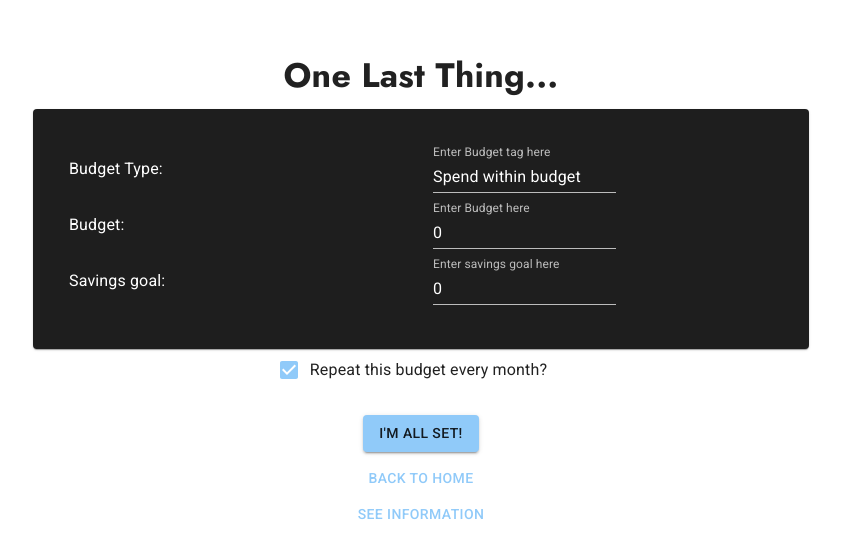
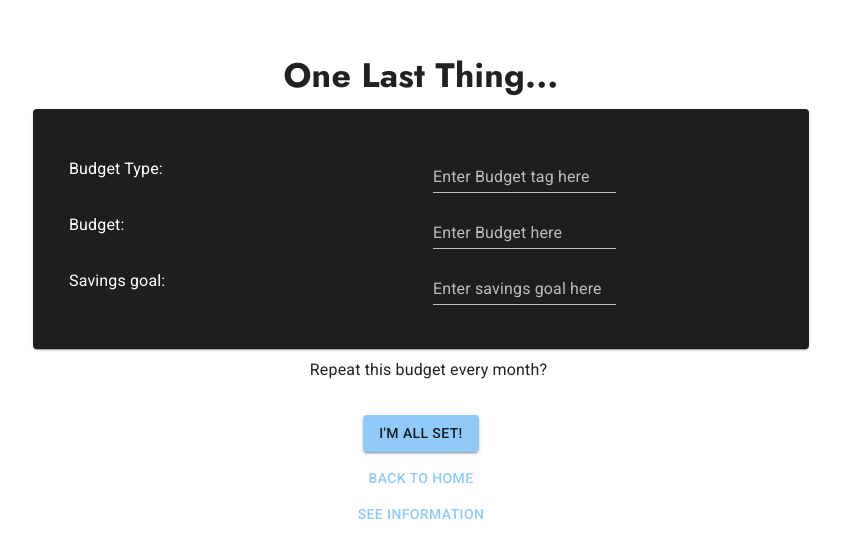
Before and after one commit to theonteo/moolah-app, a React (Create React App) app: page /Summary in a window 1280 px wide. Shown: the part 106-664 px from the top of the page, without its empty margins (219-1060 px from the left). Built offline with nearby package versions, Linux system fonts and the light colour scheme.

Commit message:
Input (#3)
* wip for changing input textfields

* input fix wip

* input field fix

* fix bug where input field's last character not being detected by onChange and checkbox value not being properly set

Co-authored-by: theonteo <56335249+theonteo@users.noreply.github.com>

```diff
--- a/src/Components/SummaryCard.tsx
+++ b/src/Components/SummaryCard.tsx
@@ -11,95 +11,90 @@ import FormControlLabel from '@mui/material/FormControlLabel';
 import Checkbox from '@mui/material/Checkbox';
 
 import '../Global.css'
+interface props {
 
-interface props
-{
+    //data variables
     budgetType: string;
     budgetValue: Number;
     savingsGoal: Number;
     repeatGoal: Boolean;
     result: Boolean;
+
+    //callback when textfield changes
+    InputChangeSetBudgetTypeEvent: any;
+    InputChangeSetBudgetValueEvent: any;
+    InputChangeSetSavingsGoalEvent: any;
+    InputChangeSetRepeatGoalEvent: any;
+
 }
-
 const SummaryCard: React.FC<props> =
-    ({ budgetType, budgetValue, savingsGoal, repeatGoal, result }: props) =>
-    {
+    ({ budgetType,
+        budgetValue,
+        savingsGoal,
+        repeatGoal,
+        result,
+        InputChangeSetBudgetTypeEvent,
+        InputChangeSetBudgetValueEvent,
+        InputChangeSetSavingsGoalEvent,
+        InputChangeSetRepeatGoalEvent
+    }: props) => {
 
         //use states
-        const [mbudgetType, setBudgetType] = React.useState<String>(budgetType);
-        const [mbudgetValue, setBudgetValue] = React.useState<Number>(budgetValue);
-        const [msavingsGoal, setSavingsGoal] = React.useState<Number>(savingsGoal);
-
-        const InputChangeSetBudgetType = (event: any) => { setBudgetType(event.target.value); };
-        const InputChangeSetBudgetValue = (event: any) => { setBudgetValue(event.target.value); };
-        const InputChangeSetSavingsGoal = (event: any) => { setSavingsGoal(event.target.value); };
-
-
-        const renderBudgetType = () =>
-        {
-            if (!result)
-            {
+        const renderBudgetType = () => {
+            if (!result) {
                 return (
                     <TextField
                         id="standard-required"
                         label="Enter Budget tag here"
                         variant="standard"
-                        value={mbudgetType}
-                        onChange={InputChangeSetBudgetType}
+
+                        onChange={InputChangeSetBudgetTypeEvent}
                     />)
-            } else
-            {
-                return (<Typography>{mbudgetType}</Typography>)
+            } else {
+                return (<Typography>{budgetType}</Typography>)
             }
         }
-        const renderBudget = () =>
-        {
-            if (!result)
-            {
+        const renderBudget = () => {
+            if (!result) {
                 return (
                     <TextField
                         id="standard-required"
                         label="Enter Budget here"
-                        value={mbudgetValue}
+
                         variant="standard"
                         type="number"
                         inputProps={{ inputMode: 'numeric', pattern: '[0-9]*' }}
-                        onChange={InputChangeSetBudgetValue}
+                        onChange={InputChangeSetBudgetValueEvent}
                     />)
-            } else
-            {
-                return (<Typography>{mbudgetValue}</Typography>)
+            } else {
+                return (<Typography>{budgetValue}</Typography>)
             }
         }
-        const renderSavingsGoal = () =>
-        {
-            if (!result)
-            {
+        const renderSavingsGoal = () => {
+            if (!result) {
                 return (<TextField
                     id="standard-required"
                     label="Enter savings goal here"
-                    value={msavingsGoal}
+
                     variant="standard"
                     type="number"
                     inputProps={{ inputMode: 'numeric', pattern: '[0-9]*' }}
-                    onChange={InputChangeSetSavingsGoal}
+                    onChange={InputChangeSetSavingsGoalEvent}
                 />)
-            } else
-            {
-                return (<Typography>{msavingsGoal}</Typography>)
+            } else {
+                return (<Typography>{savingsGoal}</Typography>)
             }
         }
 
-        const renderBudgetCheckBox = () =>
-        {
-            if (!result)
-            {
+        const renderBudgetCheckBox = () => {
+            if (!result) {
                 return (
-                    <FormControlLabel control={<Checkbox defaultChecked />}
+                    <FormControlLabel control={<Checkbox
+                        defaultChecked={false}
+                        onChange={InputChangeSetRepeatGoalEvent} />}
                         label="Repeat this budget every month?" />)
-            } else
-            {
-
+            } else {
+                return (<Typography>{repeatGoal}</Typography>)
             }
         }
 
--- a/src/Pages/Home.tsx
+++ b/src/Pages/Home.tsx
@@ -13,11 +13,10 @@ import Link from '@mui/material/Link';
 import { Grid } from "@mui/material";
 import { Button } from '@mui/material';
 import Card from '@mui/material/Card';
-import CardContent from '@mui/material/CardContent';
 import { ThemeProvider } from '@mui/material/styles';
 import { Box } from '@mui/system';
 import '../Theme/Theme';
-import { themeDark, themeLight } from '../Theme/Theme';
+import { themeLight } from '../Theme/Theme';
 
 export default class Home extends React.Component
 {
--- a/src/Pages/InformationPage.tsx
+++ b/src/Pages/InformationPage.tsx
@@ -32,7 +32,11 @@ export default class InformationPage extends React.Component
                             budgetValue={1}
                             savingsGoal={1}
                             repeatGoal={true}
-                            result={true}>
+                            result={true}
+                            InputChangeSetBudgetTypeEvent={null}
+                            InputChangeSetBudgetValueEvent={null}
+                            InputChangeSetSavingsGoalEvent={null}
+                            InputChangeSetRepeatGoalEvent={null}>
                         </SummaryCard>
 
                         <Link to="/">
--- a/src/Pages/SummaryPage.tsx
+++ b/src/Pages/SummaryPage.tsx
@@ -9,30 +9,56 @@ import Button from '@mui/material/Button';
 import Typography from '@mui/material/Typography';
 import { Grid } from "@mui/material";
 
-interface props
-{
+import Axios from "axios";
+
+interface props {
     budgetType: string;
     budgetValue: Number;
     savingsGoal: Number;
     repeatGoal: Boolean;
     result: Boolean;
 }
-export default class SummaryPage extends React.Component
+const summaryProps: props =
 {
+    budgetType: "Essentials",
+    budgetValue: 0,
+    savingsGoal: 0,
+    repeatGoal: false,
+    result: false
+};
+export const SummaryPage: React.FC = () => {
 
-    private summaryProps: props =
-        {
-            "budgetType": "Spend within budget", "budgetValue": 0, "savingsGoal": 0,
-            "repeatGoal": false, "result": false
+
+    const [mbudgetType, setBudgetType] = React.useState<String>("");
+    const [mbudgetValue, setBudgetValue] = React.useState<Number>(0);
+    const [msavingsGoal, setSavingsGoal] = React.useState<Number>(0);
+    const [mrepeatGoal, setRepeatGoal] = React.useState<Boolean>(false);
+
+    const InputChangeSetBudgetType = async function (event: any) {
+        await setBudgetType(event.target.value);
+    };
+    const InputChangeSetBudgetValue = async function (event: any) {
+        await setBudgetValue(event.target.value);
+    };
+    const InputChangeSetSavingsGoal = async function (event: any) {
+        await setSavingsGoal(event.target.value);
+    };
+    const InputChangeSetRepeatGoal = async function (event: any) {
+        await setRepeatGoal(event.target.checked);
     };
 
+    //on button press - send to server
+    const sendToServer = () => {
+        Axios.post(`https://moolah-app-backend.herokuapp.com/budgets`, {
+            budget_type: mbudgetType,
+            budget_amount: mbudgetValue,
+            saving_goal: msavingsGoal,
+            repeat_budget: mrepeatGoal
+        }).then(response => {
+            console.log(response)
+        });
+    }
 
-    //on button press - send to server
-    sendToServer = () =>
-    {
-    }
-    render()
-    {
     return (
         <div>
             <ThemeProvider theme={themeDark}>
@@ -49,15 +75,21 @@ export default class SummaryPage extends React.Component
                         One Last Thing...
                     </Typography>
                     <SummaryCard
-                            budgetType={this.summaryProps.budgetType}
-                            budgetValue={this.summaryProps.budgetValue}
-                            savingsGoal={this.summaryProps.savingsGoal}
-                            repeatGoal={this.summaryProps.repeatGoal}
-                            result={this.summaryProps.result}>
+                        budgetType={summaryProps.budgetType}
+                        budgetValue={summaryProps.budgetValue}
+                        savingsGoal={summaryProps.savingsGoal}
+                        repeatGoal={summaryProps.repeatGoal}
+                        result={summaryProps.result}
+
+                        InputChangeSetBudgetTypeEvent={InputChangeSetBudgetType}
+                        InputChangeSetBudgetValueEvent={InputChangeSetBudgetValue}
+                        InputChangeSetSavingsGoalEvent={InputChangeSetSavingsGoal}
+                        InputChangeSetRepeatGoalEvent={InputChangeSetRepeatGoal}
+                    >
                     </SummaryCard>
 
                     <Box m={1} pt={2}>
-                            <Button variant="contained" onClick={this.sendToServer}>I'm all set!</Button>
+                        <Button variant="contained" onClick={sendToServer}>I'm all set!</Button>
                     </Box>
                     <Link to="/">
                         <Button variant="text">Back to Home</Button>
@@ -70,4 +102,5 @@ export default class SummaryPage extends React.Component
         </div>
     );
 }
-}
+
+export default SummaryPage;
```
Also changed, not shown: 1 other file (tests, documents, lock files or other folders). Lines whose indentation alone changed are shown as unchanged.
